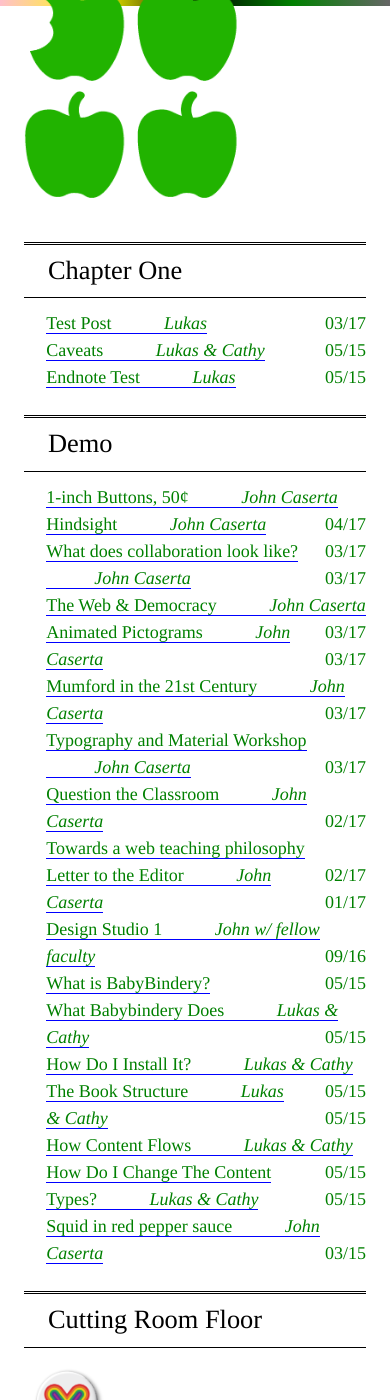
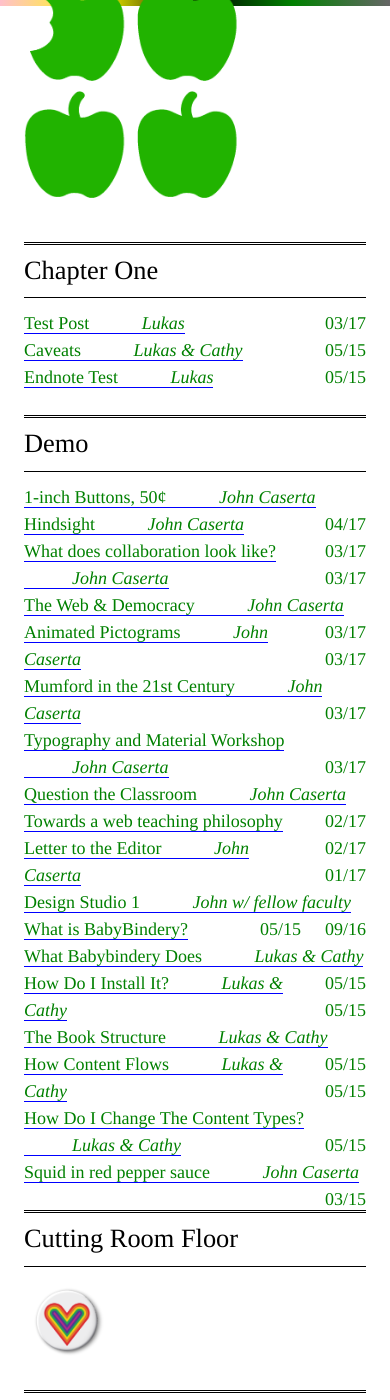
Before and after one commit to thedesignoffice/babybindery, a Jekyll site: the page built from index.html, in a window 390 px wide and 1400 px high, scrolled down 330 px. Built offline with Jekyll 4.4.1, drawn with Linux system fonts in a browser that asks for light colours.

Commit message:
margin/padding on toc

```diff
--- a/_layouts/toc.html
+++ b/_layouts/toc.html
@@ -8,7 +8,8 @@
 <style>
   article h3 { padding-right: 4rem; }
   @media only screen and (max-width: 900px) {
-    article h3 { padding-right: 0; }
+    h2, h3 { padding-left: 0;}
+    article h3 { margin-left: 0; padding-right: 0; }
   }
   h2 { text-transform: capitalize;}
 </style>
```
